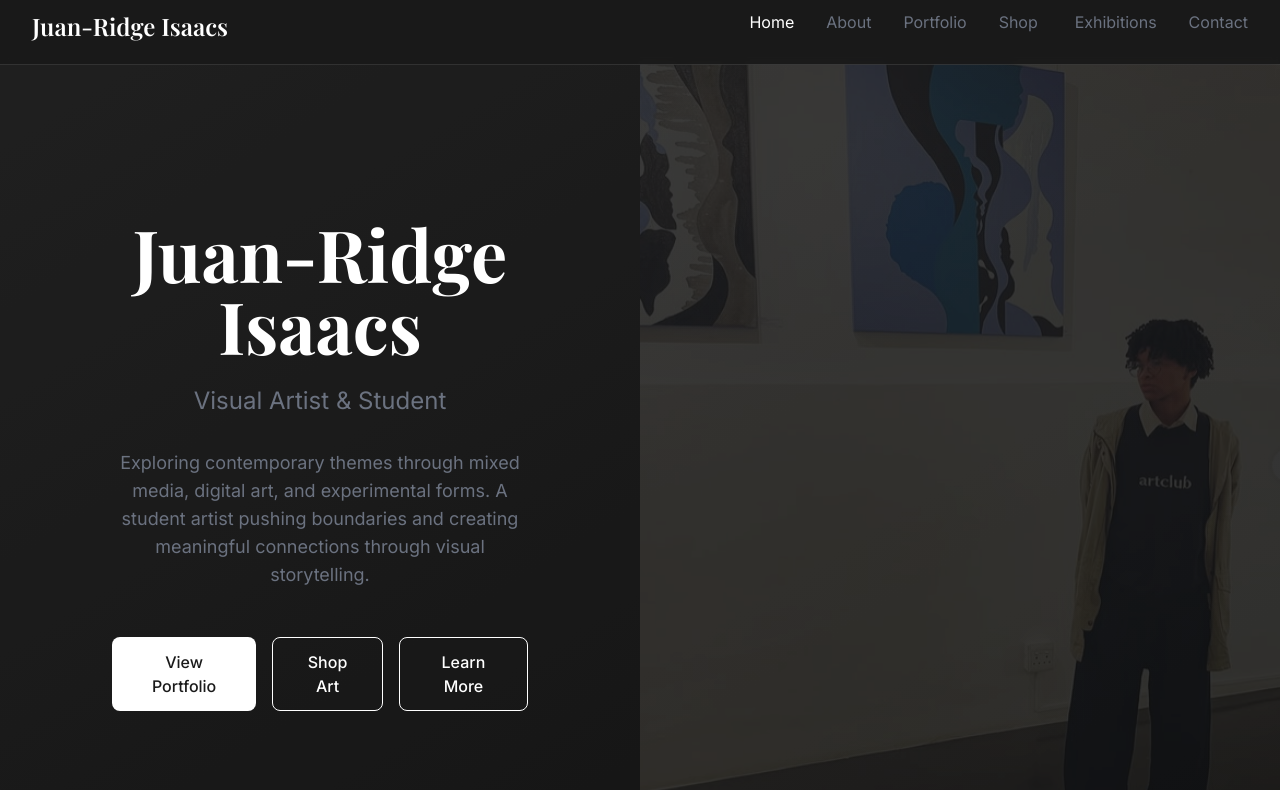
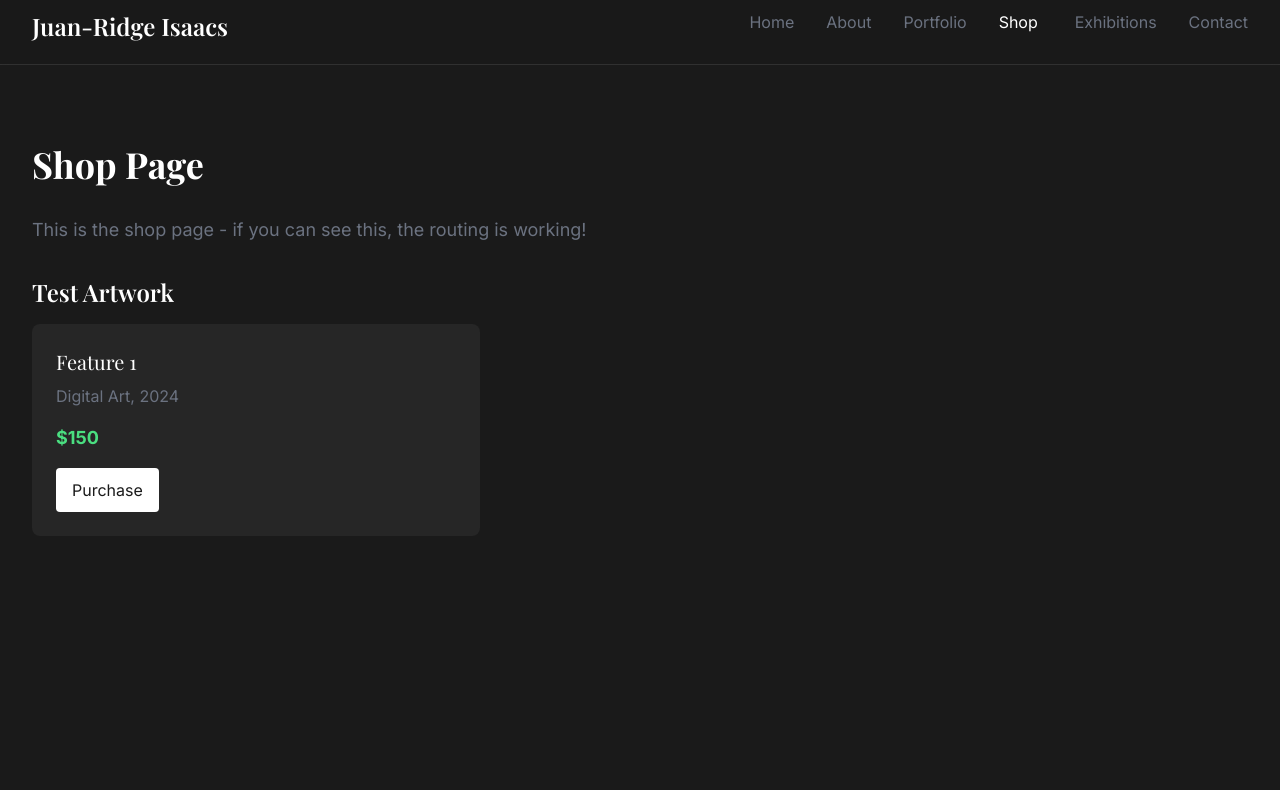
Before and after one commit to bradleyclintbotes/juan-ridge-portfolio, a React (Create React App) app: page /shop in a window 1280 px wide. Shown: the top 790 px of the page. Built offline with nearby package versions, Linux system fonts and the light colour scheme.

Commit message:
Fix shop page routing by switching to BrowserRouter and simplifying shop component

```diff
--- a/src/App.js
+++ b/src/App.js
@@ -1,5 +1,5 @@
 import React, { useState } from 'react';
-import { HashRouter as Router, Routes, Route } from 'react-router-dom';
+import { BrowserRouter as Router, Routes, Route } from 'react-router-dom';
 import Header from './components/Header';
 import Footer from './components/Footer';
 import Home from './pages/Home';
--- a/src/pages/Shop.js
+++ b/src/pages/Shop.js
@@ -1,178 +1,26 @@
-import React, { useState } from 'react';
-import { motion } from 'framer-motion';
-import { Link } from 'react-router-dom';
+import React from 'react';
 
 const Shop = () => {
-  console.log('Shop component is rendering'); // Debug log
-
-  const [selectedArtwork, setSelectedArtwork] = useState(null);
-  const [showContactForm, setShowContactForm] = useState(false);
-
-  // Simple shop data for testing
-  const shopArtworks = [
-    {
-      id: 'feature-1-shop',
-      title: 'Feature 1',
-      medium: 'Digital Art',
-      year: '2024',
-      price: 150,
-      image: `${process.env.PUBLIC_URL}/images/feature-1.png`,
-      description: 'A digital exploration of contemporary themes.'
-    },
-    {
-      id: 'hybrid-shop',
-      title: 'Hybrid',
-      medium: 'Mixed Media',
-      year: '2024',
-      price: 250,
-      image: `${process.env.PUBLIC_URL}/images/hybrid.png`,
-      description: 'A mixed media piece exploring artistic approaches.'
-    }
-  ];
-
-  const handlePurchase = (artwork) => {
-    console.log('Purchase clicked for:', artwork.title);
-    setSelectedArtwork(artwork);
-    setShowContactForm(true);
-  };
+  console.log('Shop component is rendering!');
 
   return (
-    <div className="pt-16">
-      {/* Header Section */}
-      <section className="py-20 bg-dark-grey">
-        <div className="container-max section-padding">
-          <div className="text-center mb-16">
-            <h1 className="text-4xl md:text-6xl font-serif font-bold mb-4 text-white">
-              Shop
-            </h1>
-            <p className="text-muted text-lg md:text-xl max-w-2xl mx-auto">
-              Original digital artworks available for purchase.
-            </p>
+    <div className="pt-16 min-h-screen bg-charcoal">
+      <div className="container-max section-padding py-20">
+        <h1 className="text-4xl font-bold text-white mb-8">Shop Page</h1>
+        <p className="text-muted text-lg">This is the shop page - if you can see this, the routing is working!</p>
+
+        <div className="mt-8">
+          <h2 className="text-2xl font-semibold text-white mb-4">Test Artwork</h2>
+          <div className="bg-white/5 rounded-lg p-6 max-w-md">
+            <h3 className="text-xl text-white mb-2">Feature 1</h3>
+            <p className="text-muted mb-4">Digital Art, 2024</p>
+            <p className="text-green-400 font-bold text-lg">$150</p>
+            <button className="bg-white text-charcoal px-4 py-2 rounded mt-4 hover:bg-muted">
+              Purchase
+            </button>
           </div>
         </div>
-      </section>
-
-      {/* Shop Grid */}
-      <section className="py-12 md:py-20 bg-charcoal">
-        <div className="container-max section-padding">
-          <div className="grid grid-cols-1 md:grid-cols-2 gap-8">
-            {shopArtworks.map((artwork, index) => (
-              <div
-                key={artwork.id}
-                className="bg-white/5 rounded-lg overflow-hidden group hover:bg-white/10 transition-all duration-300"
-              >
-                <div className="aspect-square bg-white/5 overflow-hidden">
-                  <img
-                    src={artwork.image}
-                    alt={artwork.title}
-                    className="w-full h-full object-cover group-hover:scale-105 transition-transform duration-300"
-                    onError={(e) => {
-                      console.log('Image failed to load:', artwork.image);
-                      e.target.src = `${process.env.PUBLIC_URL}/images/placeholder.svg`;
-                    }}
-                  />
-                </div>
-
-                <div className="p-6">
-                  <div className="flex justify-between items-start mb-2">
-                    <h3 className="text-xl font-semibold text-white">{artwork.title}</h3>
-                    <span className="text-green-400 font-bold text-lg">${artwork.price}</span>
-                  </div>
-
-                  <p className="text-muted text-sm mb-3">{artwork.medium}, {artwork.year}</p>
-                  <p className="text-white/80 text-sm mb-4">{artwork.description}</p>
-
-                  <button
-                    onClick={() => handlePurchase(artwork)}
-                    className="bg-white text-charcoal px-4 py-2 rounded-lg hover:bg-muted hover:text-white transition-colors duration-300"
-                  >
-                    Purchase
-                  </button>
-                </div>
-              </div>
-            ))}
-          </div>
-        </div>
-      </section>
-
-      {/* Purchase Information */}
-      <section className="py-12 md:py-20 bg-dark-grey">
-        <div className="container-max section-padding">
-          <div className="max-w-4xl mx-auto text-center">
-            <h2 className="text-3xl md:text-4xl font-serif font-semibold mb-8 text-white">
-              Purchase Information
-            </h2>
-
-            <div className="bg-white/5 rounded-lg p-6">
-              <h3 className="text-xl font-semibold mb-4 text-white">How to Purchase</h3>
-              <p className="text-muted mb-4">
-                Click "Purchase" on any artwork to contact Juan-Ridge directly.
-              </p>
-              <Link to="/contact" className="bg-white/10 text-white px-4 py-2 rounded-lg hover:bg-white/20 transition-colors duration-300">
-                Contact for Custom Commissions
-              </Link>
-            </div>
-          </div>
-        </div>
-      </section>
-
-      {/* Contact Form Modal */}
-      {showContactForm && selectedArtwork && (
-        <div className="fixed inset-0 bg-black/80 flex items-center justify-center z-50 p-4">
-          <div className="bg-charcoal rounded-lg p-6 max-w-md w-full">
-            <div className="flex justify-between items-center mb-6">
-              <h3 className="text-xl font-semibold text-white">Purchase {selectedArtwork.title}</h3>
-              <button
-                onClick={() => {
-                  setShowContactForm(false);
-                  setSelectedArtwork(null);
-                }}
-                className="text-muted hover:text-white text-2xl"
-              >
-                ×
-              </button>
-            </div>
-
-            <div className="mb-6">
-              <img
-                src={selectedArtwork.image}
-                alt={selectedArtwork.title}
-                className="w-full h-48 object-cover rounded-lg mb-4"
-              />
-              <div className="flex justify-between items-center">
-                <div>
-                  <h4 className="text-white font-semibold">{selectedArtwork.title}</h4>
-                  <p className="text-muted text-sm">{selectedArtwork.medium}, {selectedArtwork.year}</p>
-                </div>
-                <span className="text-green-400 font-bold text-xl">${selectedArtwork.price}</span>
-              </div>
-            </div>
-
-            <div>
-              <p className="text-muted text-sm mb-4">
-                Contact Juan-Ridge to complete your purchase.
-              </p>
-
-              <a
-                href={`mailto:juanridge@email.com?subject=Purchase Inquiry: ${selectedArtwork.title}&body=Hi Juan-Ridge, I'm interested in purchasing "${selectedArtwork.title}" for $${selectedArtwork.price}. Please let me know about payment methods and delivery options.`}
-                className="bg-white text-charcoal px-4 py-2 rounded-lg hover:bg-muted hover:text-white transition-colors duration-300 w-full block text-center mb-4"
-              >
-                Contact Juan-Ridge
-              </a>
-
-              <button
-                onClick={() => {
-                  setShowContactForm(false);
-                  setSelectedArtwork(null);
-                }}
-                className="bg-white/10 text-white px-4 py-2 rounded-lg hover:bg-white/20 transition-colors duration-300 w-full"
-              >
-                Cancel
-              </button>
-            </div>
-          </div>
-        </div>
-      )}
+      </div>
     </div>
   );
 };
```
